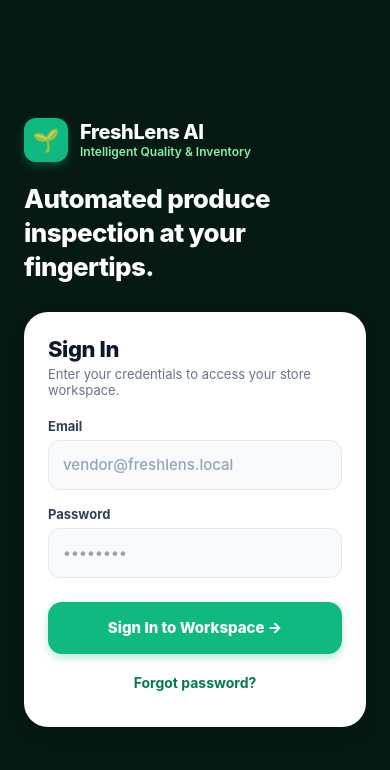
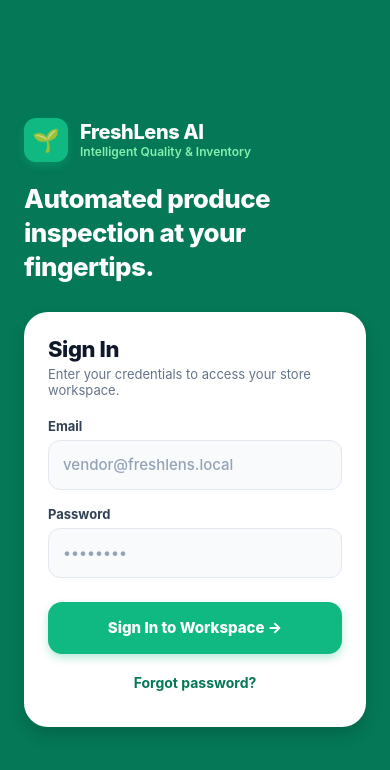
Before and after one commit to FreshLens-AI/FreshLens-AI, a React Native app in the folder apps/mobile/: screen /Home in a window 390 px wide. Shown: the top 770 px of the page. Built offline with nearby package versions, Linux system fonts and the light colour scheme; no server answers; what expo-notifications would draw is missing.

Commit message:
feat(mobile): polish layouts and alert controls (#151)
Co-authored-by: Sahan Madushanka <senevirathne123456@gmail.com>

```diff
--- a/apps/mobile/App.tsx
+++ b/apps/mobile/App.tsx
@@ -1,6 +1,6 @@
 import { StatusBar } from 'expo-status-bar';
-import { ActivityIndicator, SafeAreaView, StyleSheet, Text, View } from 'react-native';
-import { SafeAreaProvider } from 'react-native-safe-area-context';
+import { ActivityIndicator, StyleSheet, Text, View } from 'react-native';
+import { SafeAreaProvider, SafeAreaView } from 'react-native-safe-area-context';
 
 import { AuthProvider, useAuth } from './src/auth/auth-provider';
 import { configureNotificationHandler } from './src/lib/push/register';
@@ -14,8 +14,8 @@
   return (
     <SafeAreaProvider>
       <AuthProvider>
+        <StatusBar style="dark" />
         <AuthGate />
-        <StatusBar style="light" />
       </AuthProvider>
     </SafeAreaProvider>
   );
--- a/apps/mobile/src/lib/api.ts
+++ b/apps/mobile/src/lib/api.ts
@@ -293,6 +293,11 @@
   return parseJsonOrThrow<Alert>(res);
 }
 
+export async function dismissAlert(alertId: string): Promise<Alert> {
+  const res = await apiFetch(`api/v1/alerts/${alertId}/dismiss`, { method: 'PATCH' });
+  return parseJsonOrThrow<Alert>(res);
+}
+
 export interface RegisteredDevice {
   id: string;
   platform: 'ios' | 'android';
--- a/apps/mobile/src/screens/alerts-screen.tsx
+++ b/apps/mobile/src/screens/alerts-screen.tsx
@@ -2,16 +2,23 @@
 import { useFocusEffect } from '@react-navigation/native';
 import {
   ActivityIndicator,
+  Alert as AlertDialog,
   Pressable,
   RefreshControl,
-  SafeAreaView,
   ScrollView,
   StyleSheet,
   Text,
   View,
 } from 'react-native';
+import { SafeAreaView } from 'react-native-safe-area-context';
 
-import { ApiError, listAlerts, markAlertRead, type Alert } from '../lib/api';
+import {
+  ApiError,
+  dismissAlert,
+  listAlerts,
+  markAlertRead,
+  type Alert,
+} from '../lib/api';
 
 type SeverityFilter = 'all' | 'critical' | 'warning' | 'info';
 
@@ -46,6 +53,7 @@
   const [loading, setLoading] = useState(true);
   const [refreshing, setRefreshing] = useState(false);
   const [filter, setFilter] = useState<SeverityFilter>('all');
+  const [dismissingId, setDismissingId] = useState<string | null>(null);
 
   const fetchAlerts = useCallback(async () => {
     try {
@@ -86,6 +94,32 @@
     } catch (err) {
       setError(err instanceof ApiError ? err.message : 'Could not update alert.');
     }
+  }, []);
+
+  const confirmDismiss = useCallback((alert: Alert) => {
+    AlertDialog.alert(
+      'Dismiss this alert?',
+      'It will leave the active feed but remain in alert history.',
+      [
+        { text: 'Cancel', style: 'cancel' },
+        {
+          text: 'Dismiss',
+          style: 'destructive',
+          onPress: () => {
+            setDismissingId(alert.id);
+            void dismissAlert(alert.id)
+              .then(() => {
+                setAlerts((items) => items.filter((item) => item.id !== alert.id));
+                setError(null);
+              })
+              .catch((err: unknown) => {
+                setError(err instanceof ApiError ? err.message : 'Could not dismiss alert.');
+              })
+              .finally(() => setDismissingId(null));
+          },
+        },
+      ],
+    );
   }, []);
 
   return (
@@ -251,6 +285,7 @@
                     })}
                   </Text>
                   <View style={styles.actionRow}>
+                    <View style={styles.secondaryActions}>
                       {!alert.read_at ? (
                         <Pressable
                           style={styles.readButton}
@@ -262,6 +297,18 @@
                       ) : (
                         <Text style={styles.readLabel}>Read</Text>
                       )}
+                      <Pressable
+                        style={styles.dismissButton}
+                        onPress={() => confirmDismiss(alert)}
+                        disabled={dismissingId === alert.id}
+                        accessibilityRole="button"
+                        accessibilityLabel={`Dismiss ${alertTitle(alert)}`}
+                      >
+                        <Text style={styles.dismissButtonText}>
+                          {dismissingId === alert.id ? 'Dismissing…' : 'Dismiss'}
+                        </Text>
+                      </Pressable>
+                    </View>
                     {canSell && alert.product_id && alert.batch_id ? (
                       <Pressable
                         style={styles.sellButton}
@@ -408,9 +455,12 @@
     gap: 12,
     marginTop: 4,
   },
+  secondaryActions: { flexDirection: 'row', alignItems: 'center', gap: 12 },
   readButton: { paddingVertical: 8, paddingHorizontal: 2 },
   readButtonText: { color: '#536158', fontSize: 12, fontWeight: '700' },
   readLabel: { color: '#849188', fontSize: 12, fontWeight: '700' },
+  dismissButton: { paddingVertical: 8, paddingHorizontal: 2 },
+  dismissButtonText: { color: '#a43e34', fontSize: 12, fontWeight: '800' },
   sellButton: {
     backgroundColor: '#196a49',
     borderRadius: 9,
--- a/apps/mobile/src/screens/manual-sale-screen.tsx
+++ b/apps/mobile/src/screens/manual-sale-screen.tsx
@@ -3,13 +3,13 @@
 import {
   ActivityIndicator,
   Pressable,
-  SafeAreaView,
   ScrollView,
   StyleSheet,
   Text,
   TextInput,
   View,
 } from 'react-native';
+import { SafeAreaView } from 'react-native-safe-area-context';
 
 import {
   ApiError,
@@ -180,7 +180,6 @@
       <View style={styles.topBar}>
         <View>
           <Text style={styles.topBarTitle}>Record Confirmed Sale</Text>
-          <Text style={styles.topBarSub}>Idempotent Inventory Ledger</Text>
         </View>
         <Pressable onPress={onDone} style={styles.cancelBtn} accessibilityRole="button">
           <Text style={styles.cancelBtnText}>Cancel</Text>
@@ -254,7 +253,6 @@
                       >
                         <View style={{ flex: 1 }}>
                           <Text style={styles.batchDate}>Intake: {dateStr}</Text>
-                          <Text style={styles.batchSub}>ID: {item.id.slice(0, 8)}…</Text>
                         </View>
                         <View
                           style={[
@@ -371,7 +369,6 @@
     backgroundColor: '#0d3427',
   },
   topBarTitle: { color: '#fff', fontSize: 18, fontWeight: '800' },
-  topBarSub: { color: '#a8c4b4', fontSize: 11, marginTop: 1 },
   cancelBtn: {
     backgroundColor: 'rgba(255, 255, 255, 0.15)',
     paddingVertical: 6,
@@ -464,7 +461,6 @@
     backgroundColor: '#e8f5ed',
   },
   batchDate: { fontSize: 14, fontWeight: '700', color: '#17221c' },
-  batchSub: { fontSize: 11, color: '#849188', marginTop: 2 },
   stockPill: {
     paddingHorizontal: 10,
     paddingVertical: 5,
--- a/apps/mobile/src/screens/password-setup-screen.tsx
+++ b/apps/mobile/src/screens/password-setup-screen.tsx
@@ -1,8 +1,9 @@
 import { useState } from 'react';
 import {
   ActivityIndicator, KeyboardAvoidingView, Platform, Pressable,
-  SafeAreaView, StyleSheet, Text, TextInput, View,
+  StyleSheet, Text, TextInput, View,
 } from 'react-native';
+import { SafeAreaView } from 'react-native-safe-area-context';
 
 import { useAuth } from '../auth/auth-provider';
 
--- a/apps/mobile/src/screens/quantity-confirm-screen.tsx
+++ b/apps/mobile/src/screens/quantity-confirm-screen.tsx
@@ -11,6 +11,7 @@
   View,
 } from 'react-native';
 import type { CameraCapturedPicture } from 'expo-camera';
+import { SafeAreaView } from 'react-native-safe-area-context';
 
 export function QuantityConfirmScreen({
   photo,
@@ -51,8 +52,9 @@
   }
 
   return (
+    <SafeAreaView style={styles.container}>
       <KeyboardAvoidingView
-      style={styles.container}
+        style={styles.keyboard}
         behavior={Platform.OS === 'ios' ? 'padding' : undefined}
       >
         <ScrollView contentContainerStyle={styles.scrollContent}>
@@ -147,11 +149,13 @@
           </View>
         </ScrollView>
       </KeyboardAvoidingView>
+    </SafeAreaView>
   );
 }
 
 const styles = StyleSheet.create({
   container: { flex: 1, backgroundColor: '#f4f7f4' },
+  keyboard: { flex: 1 },
   scrollContent: { padding: 20, gap: 16, paddingBottom: 40 },
   topBar: {
     paddingTop: 10,
--- a/apps/mobile/src/screens/scan-capture-screen.tsx
+++ b/apps/mobile/src/screens/scan-capture-screen.tsx
@@ -3,12 +3,13 @@
   ActivityIndicator,
   Image,
   Pressable,
-  SafeAreaView,
   StyleSheet,
   Text,
   View,
 } from 'react-native';
 import { CameraView, useCameraPermissions, type CameraCapturedPicture } from 'expo-camera';
+import { StatusBar } from 'expo-status-bar';
+import { SafeAreaView } from 'react-native-safe-area-context';
 
 export function ScanCaptureScreen({
   onImageAccepted,
@@ -64,6 +65,7 @@
   if (preview) {
     return (
       <View style={styles.previewContainer}>
+        <StatusBar style="light" />
         <Image source={{ uri: preview.uri }} style={styles.previewImage} />
 
         {/* Preview Header Overlay */}
@@ -100,6 +102,7 @@
 
   return (
     <View style={styles.container}>
+      <StatusBar style="light" />
       <CameraView ref={cameraRef} style={styles.camera} facing="back">
         {/* Top Header HUD */}
         <SafeAreaView style={styles.topHud}>
--- a/apps/mobile/src/screens/scan-flow-screen.tsx
+++ b/apps/mobile/src/screens/scan-flow-screen.tsx
@@ -7,6 +7,7 @@
   View,
 } from 'react-native';
 import type { CameraCapturedPicture } from 'expo-camera';
+import { SafeAreaView } from 'react-native-safe-area-context';
 
 import { ApiError, submitScan } from '../lib/api';
 import { QuantityConfirmScreen } from './quantity-confirm-screen';
@@ -64,10 +65,10 @@
 
   if (step.name === 'submitting') {
     return (
-      <View style={styles.loading}>
+      <SafeAreaView style={styles.loading}>
         <ActivityIndicator size="large" color="#196a49" />
         <Text style={styles.hint}>Submitting scan…</Text>
-      </View>
+      </SafeAreaView>
     );
   }
 
--- a/apps/mobile/src/screens/scan-history-screen.tsx
+++ b/apps/mobile/src/screens/scan-history-screen.tsx
@@ -3,12 +3,12 @@
   ActivityIndicator,
   Pressable,
   RefreshControl,
-  SafeAreaView,
   ScrollView,
   StyleSheet,
   Text,
   View,
 } from 'react-native';
+import { SafeAreaView } from 'react-native-safe-area-context';
 
 import {
   ApiError,
--- a/apps/mobile/src/screens/vendor-home-screen.tsx
+++ b/apps/mobile/src/screens/vendor-home-screen.tsx
@@ -1,16 +1,15 @@
 import { useCallback, useState } from 'react';
 import { useFocusEffect } from '@react-navigation/native';
 import {
-  ActivityIndicator,
   Pressable,
   RefreshControl,
-  SafeAreaView,
   ScrollView,
   StyleSheet,
   Text,
   View,
 } from 'react-native';
 import type { NativeStackScreenProps } from '@react-navigation/native-stack';
+import { SafeAreaView } from 'react-native-safe-area-context';
 
 import { useAuth } from '../auth/auth-provider';
 import { listAlerts, listProducts, listScans } from '../lib/api';
@@ -91,13 +90,6 @@
       >
         {/* Welcome Card */}
         <View style={styles.heroCard}>
-          <View style={styles.heroBadgeRow}>
-            <View style={styles.onlinePill}>
-              <View style={styles.onlineDot} />
-              <Text style={styles.onlineText}>Connected</Text>
-            </View>
-
-          </View>
           <Text style={styles.heroTitle}>Produce Dashboard</Text>
           <Text style={styles.heroCopy}>
             Logged in as{' '}
@@ -142,9 +134,6 @@
             <View style={styles.actionTitleRow}>
               <Text style={styles.primaryActionTitle}>Scan Produce</Text>
             </View>
-            <Text style={styles.primaryActionSubtitle}>
-              Photograph produce to inspect freshness score & classification
-            </Text>
           </View>
           <Text style={styles.chevronPrimary}>›</Text>
         </Pressable>
@@ -160,9 +149,6 @@
               <Text style={styles.gridIconEmoji}>🛒</Text>
             </View>
             <Text style={styles.gridCardTitle}>Record Sale</Text>
-            <Text style={styles.gridCardSubtitle}>
-              Deduct inventory batch stock in real-time
-            </Text>
           </Pressable>
 
           <Pressable
@@ -181,9 +167,6 @@
                 </View>
               ) : null}
             </View>
-            <Text style={styles.gridCardSubtitle}>
-              Spoilage warnings & low stock thresholds
-            </Text>
           </Pressable>
         </View>
 
@@ -255,37 +238,6 @@
     shadowRadius: 8,
     elevation: 3,
   },
-  heroBadgeRow: {
-    flexDirection: 'row',
-    justifyContent: 'space-between',
-    alignItems: 'center',
-    marginBottom: 12,
-  },
-  onlinePill: {
-    flexDirection: 'row',
-    alignItems: 'center',
-    backgroundColor: 'rgba(126, 217, 164, 0.2)',
-    paddingHorizontal: 10,
-    paddingVertical: 4,
-    borderRadius: 12,
-    gap: 6,
-  },
-  onlineDot: {
-    width: 7,
-    height: 7,
-    borderRadius: 4,
-    backgroundColor: '#7ed9a4',
-  },
-  onlineText: { color: '#7ed9a4', fontSize: 11, fontWeight: '700' },
-  tenantPill: {
-    color: '#a8c4b4',
-    fontSize: 11,
-    fontWeight: '600',
-    backgroundColor: 'rgba(255,255,255,0.08)',
-    paddingHorizontal: 10,
-    paddingVertical: 4,
-    borderRadius: 10,
-  },
   heroTitle: {
     color: '#fff',
     fontSize: 24,
@@ -350,12 +302,6 @@
     borderRadius: 6,
   },
   aiTagText: { color: '#0d3427', fontSize: 10, fontWeight: '800' },
-  primaryActionSubtitle: {
-    color: '#c9e8d4',
-    fontSize: 12,
-    lineHeight: 16,
-    marginTop: 4,
-  },
   chevronPrimary: { color: '#fff', fontSize: 26, fontWeight: '300' },
   actionsGrid: {
     flexDirection: 'row',
@@ -373,6 +319,7 @@
     shadowOpacity: 0.04,
     shadowRadius: 4,
     elevation: 1,
+    alignItems: 'center',
   },
   gridIconCircle: {
     width: 40,
@@ -386,7 +333,9 @@
   badgeRow: {
     flexDirection: 'row',
     alignItems: 'center',
-    justifyContent: 'space-between',
+    justifyContent: 'center',
+    gap: 6,
+    width: '100%',
   },
   gridCardTitle: {
     color: '#17221c',
@@ -400,12 +349,6 @@
     borderRadius: 10,
   },
   alertBadgeText: { color: '#fff', fontSize: 10, fontWeight: '800' },
-  gridCardSubtitle: {
-    color: '#627067',
-    fontSize: 11,
-    lineHeight: 15,
-    marginTop: 4,
-  },
   historyCard: {
     backgroundColor: '#fff',
     borderRadius: 16,
--- a/apps/mobile/src/screens/vendor-login-screen.tsx
+++ b/apps/mobile/src/screens/vendor-login-screen.tsx
@@ -4,13 +4,14 @@
   KeyboardAvoidingView,
   Platform,
   Pressable,
-  SafeAreaView,
   ScrollView,
   StyleSheet,
   Text,
   TextInput,
   View,
 } from 'react-native';
+import { StatusBar } from 'expo-status-bar';
+import { SafeAreaView } from 'react-native-safe-area-context';
 
 import { useAuth } from '../auth/auth-provider';
 
@@ -53,6 +54,7 @@
 
   return (
     <SafeAreaView style={styles.safeArea}>
+      <StatusBar style="light" />
       <KeyboardAvoidingView
         style={styles.keyboard}
         behavior={Platform.OS === 'ios' ? 'padding' : undefined}
@@ -165,7 +167,7 @@
 }
 
 const styles = StyleSheet.create({
-  safeArea: { flex: 1, backgroundColor: '#061a13' },
+  safeArea: { flex: 1, backgroundColor: '#047857' },
   keyboard: { flex: 1 },
   scrollContent: {
     padding: 24,
```
Also changed, not shown: apps/mobile/src/screens/scan-status-screen.tsx (+1 -7 lines). Lines whose indentation alone changed are shown as unchanged.
